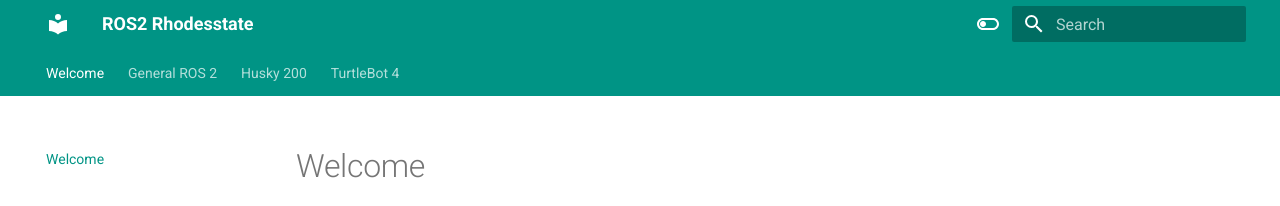
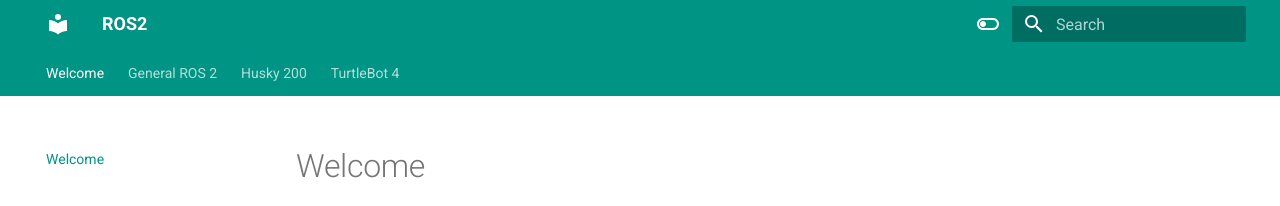
Before and after one commit to thelocker98/ros2-docs, an MkDocs documentation site: the page built from docs/index.md, in a window 1280 px wide. Shown: the top 206 px of the page. Built offline with MkDocs 1.6.1 and Material for MkDocs 9.7.7, drawn with Linux system fonts in a browser that asks for light colours.

Commit message:
Update mkdocs.yml

```diff
--- a/mkdocs.yml
+++ b/mkdocs.yml
@@ -1,4 +1,4 @@
-site_name: ROS2 Rhodesstate
+site_name: ROS2
 theme:
   name: material
   features:
```
